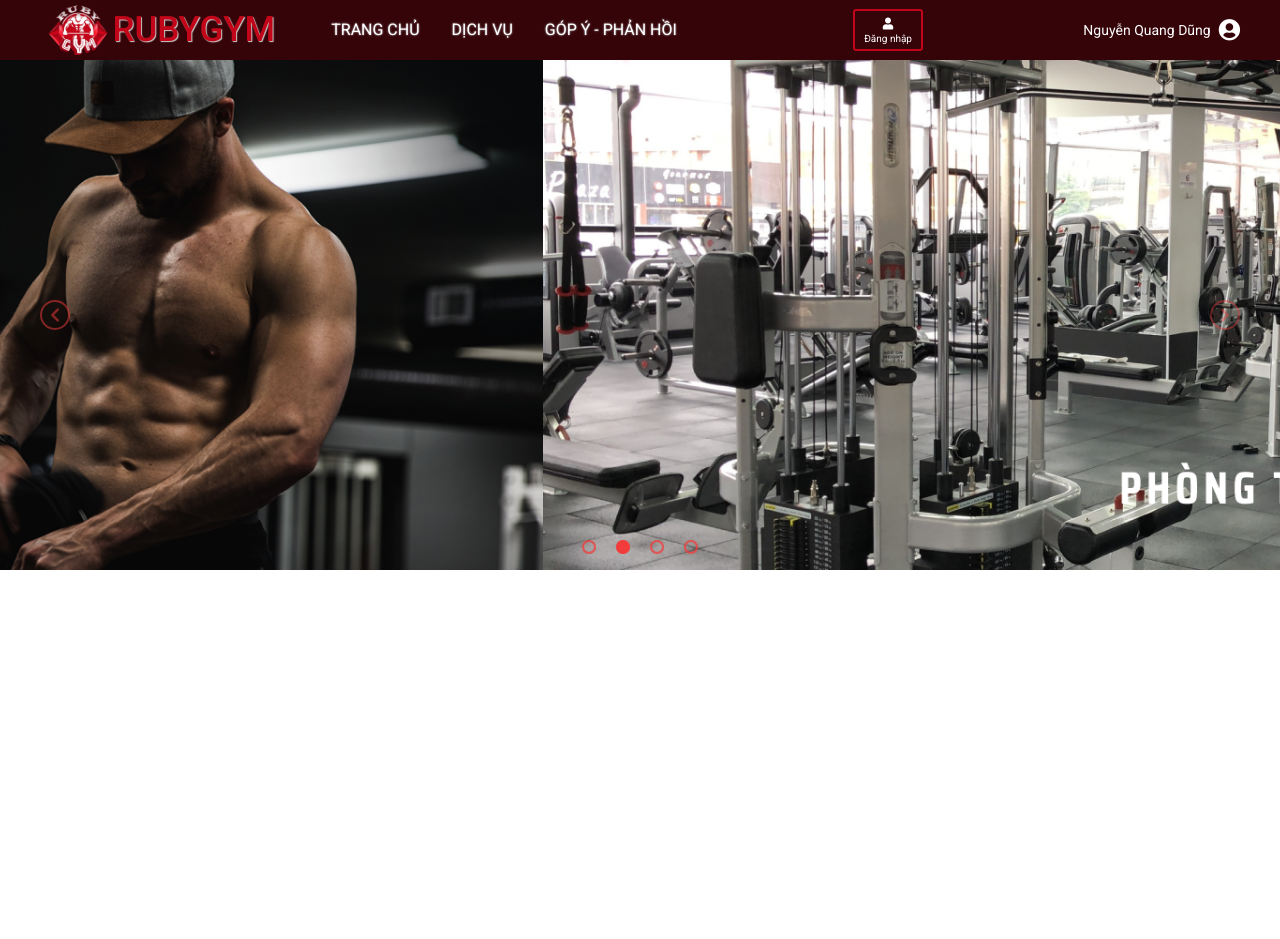
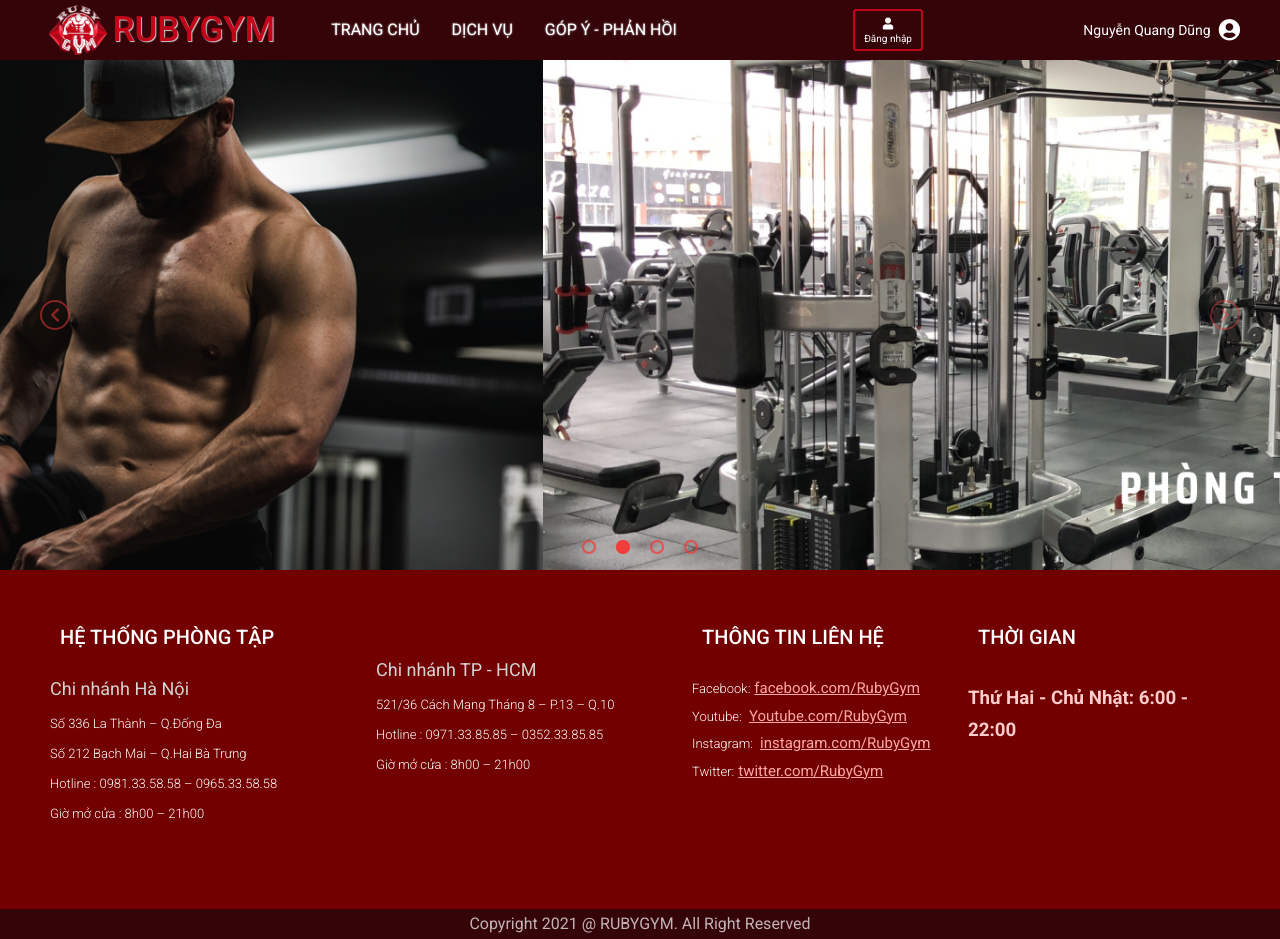
Before and after one commit to hienchamhoc/RubyGym-Frontend, a React (Create React App) app: page / in a window 1280 px wide. Before the commit the page ends 800 px from the top, so only its background shows below. Built offline with nearby package versions, Linux system fonts and the light colour scheme.

Commit message:
Hien update footer

```diff
--- a/src/components/Footer/Footer.css
+++ b/src/components/Footer/Footer.css
@@ -1,8 +1,5 @@
 .footer {
-    background-color: rgb(109, 0, 0);
-}
-.grid {
-    height: 200px;
+    background-color: rgb(114, 0, 0);
 }
 
 .footer-item {
--- a/src/components/Footer/Footer.js
+++ b/src/components/Footer/Footer.js
@@ -41,11 +41,11 @@
                                 <b className="branch-address">Twitter:</b>&nbsp;
                                 <a href="https://twitter.com/POTUS" >twitter.com/RubyGym</a><br />
                             </div>
-
                         </div>
                     </div>
                     <div className="col l-3">
                         <div className="footer-item footer-item4">
+
                             <h1 className="footer-heading">Thời gian</h1>
                             <div className="footer-time">
                                 <h3 >Thứ Hai - Chủ Nhật: 6:00 - 22:00</h3>
--- a/src/pages/Homepage.js
+++ b/src/pages/Homepage.js
@@ -7,7 +7,7 @@
         <>
             <Header />
             <Banner />
-            <Footer/>
+            <Footer />
         </>
     )
 }
```
